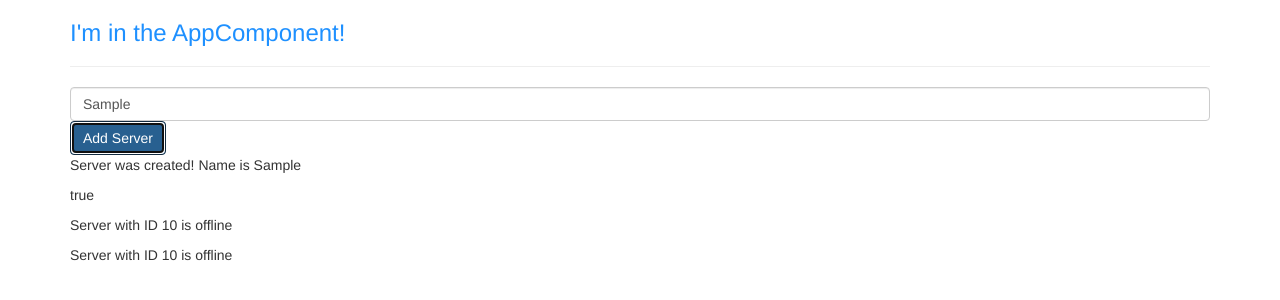
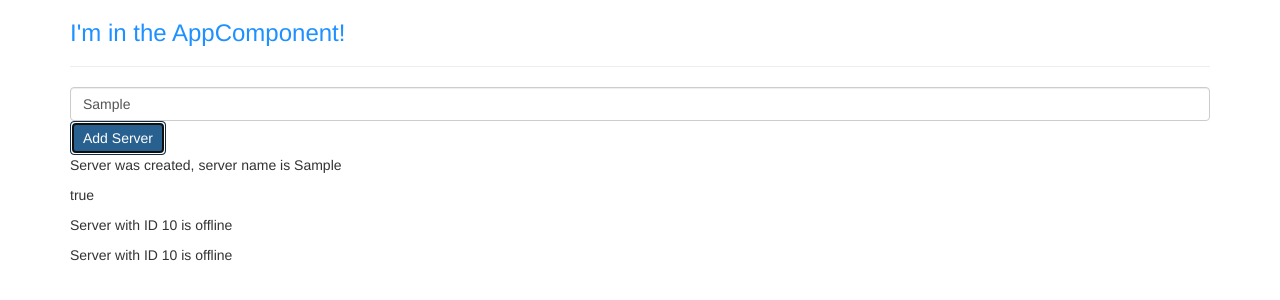
Before and after one commit to vromao/angular-studies, an Angular app: page / in a window 1280 px wide. Both pictures are taken after typing "Sample" into the empty fields and a click on the button "Add Server". Shown: the top 300 px of the page. Built offline with nearby package versions, Linux system fonts and the light colour scheme.

Commit message:
learning: ngIf structural

```diff
--- a/src/app/servers/servers.component.html
+++ b/src/app/servers/servers.component.html
@@ -10,7 +10,8 @@
 >
   Add Server
 </button>
-<p>{{ serverCreationStatus }}</p>
+<!-- <p>{{ serverCreationStatus }}</p> -->
+<p *ngIf="serverCreated">Server was created, server name is {{ serverName }}</p>
 
 <!-- Curiosite: innerText is a property that allows change the text inside a HTML tag. Beside of that this shouldn't be used and isn't recommended. If you want change texts use string interpolation. If want change a property (dinamicaly) of html tag, directive or component, use property binding -->
 <p [innerText]="allowNewServer"></p>
--- a/src/app/servers/servers.component.ts
+++ b/src/app/servers/servers.component.ts
@@ -15,6 +15,7 @@
   allowNewServer: boolean = false;
   serverCreationStatus: string = 'No server was created!';
   serverName: string = '';
+  serverCreated: boolean = false;
 
   constructor() {
     setTimeout(() => (this.allowNewServer = true), 2000);
@@ -23,6 +24,7 @@
   ngOnInit(): void {}
 
   onCreateServer() {
+    this.serverCreated = true;
     this.serverCreationStatus = `Server was created! Name is ${this.serverName}`;
   }
 
```
